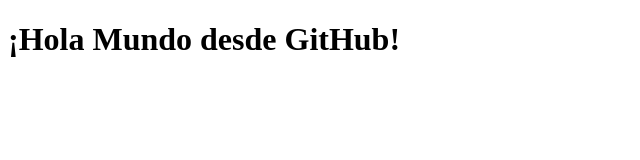
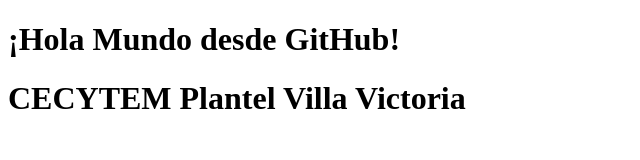
Before and after one commit to Tola360/mi-primer-repositorio, a plain HTML site: page index.html in a window 1280 px wide. Shown: the whole page, without its empty margins (0-640 px from the left). Drawn offline with Linux system fonts and the light colour scheme.

```diff
--- a/index.html
+++ b/index.html
@@ -5,5 +5,6 @@
 </head>
 <body>
     <h1>¡Hola Mundo desde GitHub!</h1>
+    <h1>CECYTEM Plantel Villa Victoria</h1>
 </body>
 </html>
```
